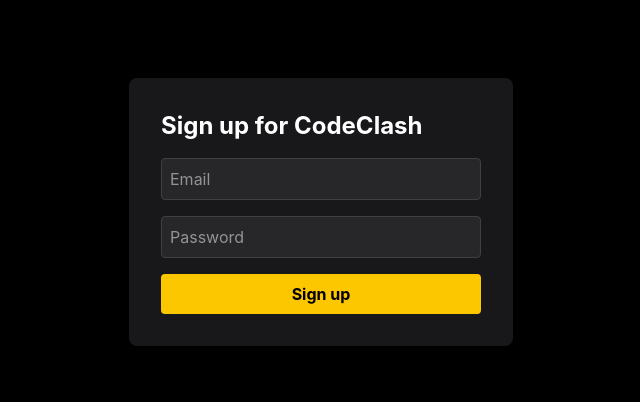
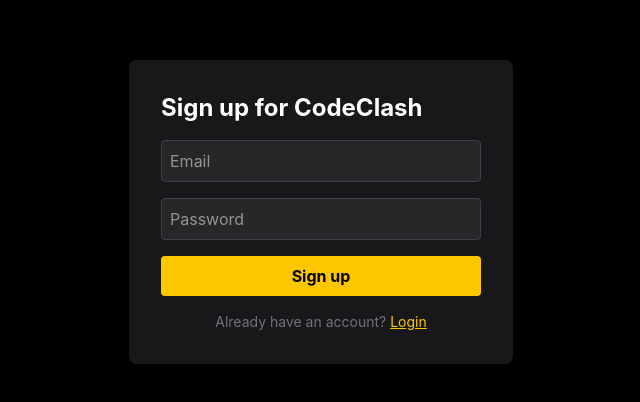
Before and after one commit to ShreyanshGiri08/CodeClash, a React (Vite) app in the folder frontend/: page /signup in a window 1280 px wide. Shown: the part 188-590 px from the top of the page, without its empty margins (319-959 px from the left). Built offline with nearby package versions, Linux system fonts and the light colour scheme.

Commit message:
feat: cross-links between signup and login pages

```diff
--- a/frontend/src/pages/Login.jsx
+++ b/frontend/src/pages/Login.jsx
@@ -1,5 +1,5 @@
 import { useState } from "react";
-import { useNavigate } from "react-router-dom";
+import { Link, useNavigate } from "react-router-dom";
 import { login } from "../api/auth";
 
 export default function Login() {
@@ -38,6 +38,10 @@
         <button className="w-full bg-yellow-400 text-black font-bold p-2 rounded">
           Login
         </button>
+        <p className="text-zinc-500 text-sm text-center">
+          Don't have an account?{" "}
+          <Link to="/signup" className="text-yellow-400 underline">Sign up</Link>
+        </p>
       </form>
     </div>
   );
--- a/frontend/src/pages/Signup.jsx
+++ b/frontend/src/pages/Signup.jsx
@@ -1,5 +1,5 @@
 import { useState } from "react";
-import { useNavigate } from "react-router-dom";
+import { Link, useNavigate } from "react-router-dom";
 import { signup } from "../api/auth";
 
 export default function Signup() {
@@ -38,6 +38,10 @@
         <button className="w-full bg-yellow-400 text-black font-bold p-2 rounded">
           Sign up
         </button>
+        <p className="text-zinc-500 text-sm text-center">
+          Already have an account?{" "}
+          <Link to="/login" className="text-yellow-400 underline">Login</Link>
+        </p>
       </form>
     </div>
   );
```
